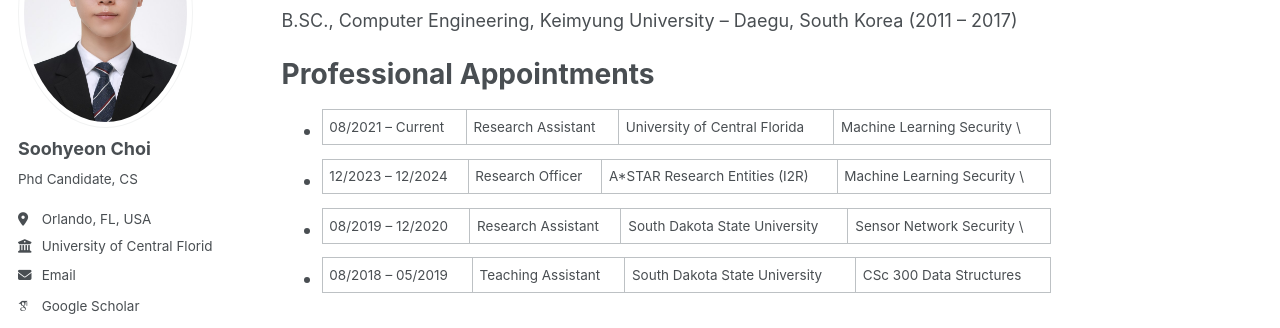
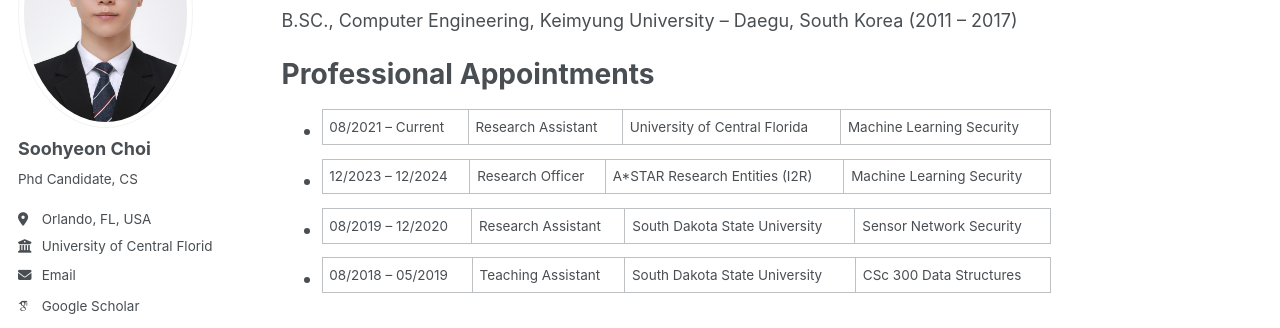
Before and after one commit to soohyeonc/soohyeon.github.io, a Jekyll site: the page built from _pages/about.md, in a window 1280 px wide and 900 px high, scrolled down 548 px. Shown: the part 208-536 px from the top of the window. Built offline with Jekyll 4.4.1, drawn with Linux system fonts in a browser that asks for light colours; some web fonts are replaced.

Commit message:
Update about.md

```diff
--- a/_pages/about.md
+++ b/_pages/about.md
@@ -31,7 +31,10 @@ B.SC., Computer Engineering, Keimyung University – Daegu, South Korea (2011
 
 Professional Appointments
 ======
-* <span style="color:maroon"> </span> 08/2021 -- Current|Research Assistant|University of Central Florida|Machine Learning Security \
-* <span style="color:maroon"> </span> 12/2023 -- 12/2024|Research Officer|A*STAR Research Entities (I2R)|Machine Learning Security \
-* <span style="color:maroon"> </span> 08/2019 -- 12/2020|Research Assistant|South Dakota State University|Sensor Network Security \
+* <span style="color:maroon"> </span> 08/2021 -- Current|Research Assistant|University of Central Florida|Machine Learning Security
+
+* <span style="color:maroon"> </span> 12/2023 -- 12/2024|Research Officer|A*STAR Research Entities (I2R)|Machine Learning Security
+
+* <span style="color:maroon"> </span> 08/2019 -- 12/2020|Research Assistant|South Dakota State University|Sensor Network Security
+
 * <span style="color:maroon"> </span> 08/2018 -- 05/2019|Teaching Assistant|South Dakota State University|CSc 300 Data Structures
```
